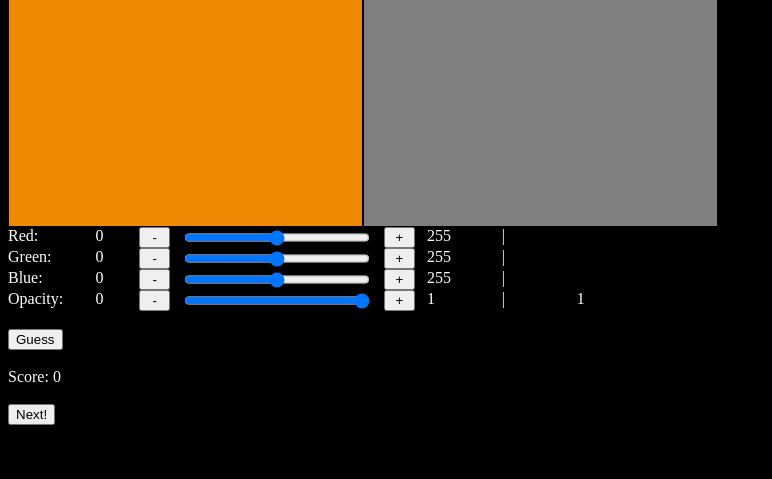
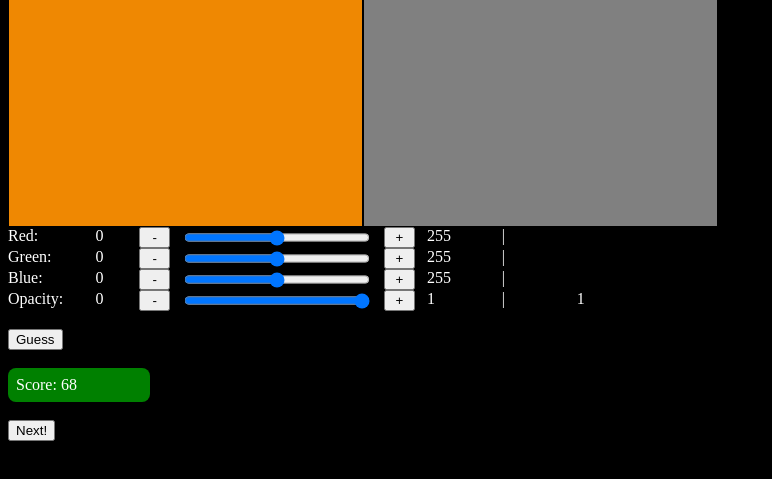
Before and after one commit to Joshua-Larez/javascript_practice, a plain HTML site: page index.html in a window 1280 px wide. Both pictures are taken after a click on the button "Guess". Shown: the part 99-578 px from the top of the page, without its empty margins (0-772 px from the left). Drawn offline with Linux system fonts and the light colour scheme.

Commit message:
Type:Addition
Changes: With the help of chat gpt i have made a formula to calculate the difference of the 6 sliders and give a score. i added colors to the score too, to make the app more alive. i think this was the finale of this color guessing game in javascript. i dont know if there can be more things added to it.

```diff
--- a/main.js
+++ b/main.js
@@ -11,7 +11,8 @@ const box1 = document.querySelector('.boxOne');
 const box2 = document.querySelector('.boxTwo');
 
 // get the score element
-const score  = document.querySelector('.score');
+let score  = document.querySelector('.score');
+let scorecss = document.querySelector('.scorecss');
 
 // get the live value element
 const slidertextred = document.getElementById('slidervaluered');
@@ -148,21 +149,30 @@ document.querySelector('#next').addEventListener('click', function () {
   b = Math.trunc(Math.random() * 256);
 
   box1.style.backgroundColor = `rgb(${r}, ${g}, ${b})`;
+  console.log(window.getComputedStyle(box1).backgroundColor);
 });
 
 // when guess is clicked this checks if its the same as the random color.
+// credits to chatgpt for this formula for the guessing button.
 document.querySelector('#guess').addEventListener('click', function () {
-  if(r === slidervaluered.value){
-    let k = totalscore + (255/100*r)
-    console.log('this is k:' + k);
-    score.textContent = k;
+  const delta1 = Math.abs(r - slidervaluered.value);
+  const delta2 = Math.abs(g - slidervaluegreen.value);
+  const delta3 = Math.abs(b - slidervalueblue.value);
+
+  const total_delta = delta1 + delta2 + delta3;
+  const max_delta = 3 * 255; // max possible difference between sliders
+  let finalscore = Math.round((1 - total_delta / max_delta) * 100);
+
+  // color changes are all me.
+  if (finalscore >= 60) {
+    score.textContent = finalscore
+    scorecss.style.backgroundColor = 'green';
+  }
+  else if (finalscore >= 50 && finalscore <= 60) {
+    scorecss.style.backgroundColor = 'orange';
+  }
+  else if (finalscore < 50) {
+    scorecss.style.backgroundColor = 'red';
   }
 
-  console.log(r);
-  console.log(g);
-  console.log(b);
-  console.log(slidervaluered.value);
-  console.log(slidervaluegreen.value);
-  console.log(slidervalueblue.value);
-  console.log(slidervalueopacity.value);
 });
--- a/style.css
+++ b/style.css
@@ -28,7 +28,11 @@ h1, h2{
 }
 
 .scorecss{
+  width: 10%;
+  border-radius: .5rem;
+  padding: .5rem;
   color: white;
+  background-color: rgb(53, 53, 53);
 }
 
 .boxOne {
```
